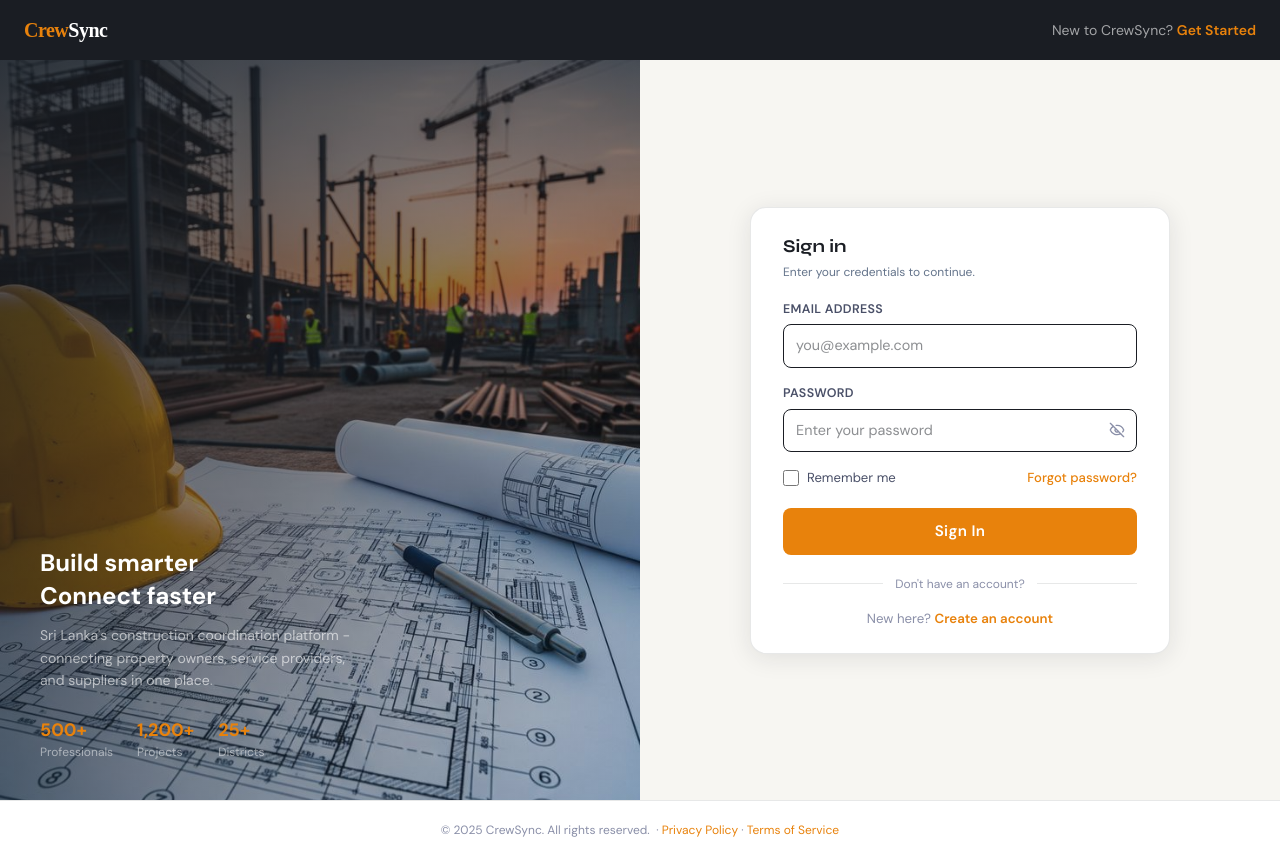
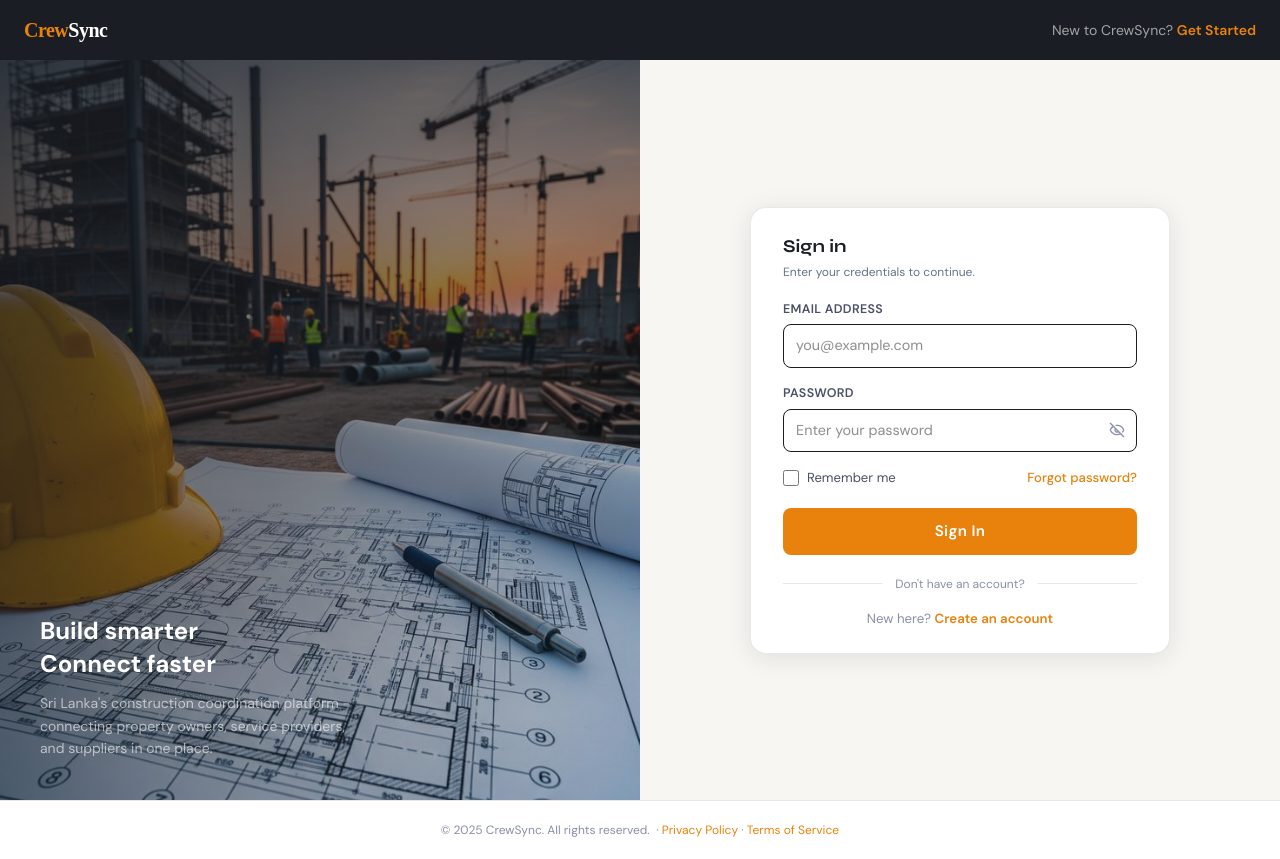
Before and after one commit to SarangaWickramasingha/crewSync-frontend, a Next.js app: page /login in a window 1280 px wide. Built offline with nearby package versions, Linux system fonts and the light colour scheme; no server answers; a web font is replaced by a local one.

Commit message:
login mockdata reomved

```diff
--- a/app/(auth)/login/page.jsx
+++ b/app/(auth)/login/page.jsx
@@ -99,20 +99,6 @@ export default function LoginPage() {
                                 Sri Lanka&apos;s construction coordination platform - connecting property owners,
                                 service providers, and suppliers in one place.
                             </p>
-
-                            {/* Stats row */}
-                            <div className="flex gap-6 mt-6">
-                                {[
-                                    { val: '500+', lbl: 'Professionals' },
-                                    { val: '1,200+', lbl: 'Projects' },
-                                    { val: '25+', lbl: 'Districts' },
-                                ].map(s => (
-                                    <div key={s.lbl}>
-                                        <p className="text-[#E8820C] text-lg font-bold">{s.val}</p>
-                                        <p className="text-white/50 text-xs">{s.lbl}</p>
-                                    </div>
-                                ))}
-                            </div>
                         </div>
                     </div>
                 </div>
```
